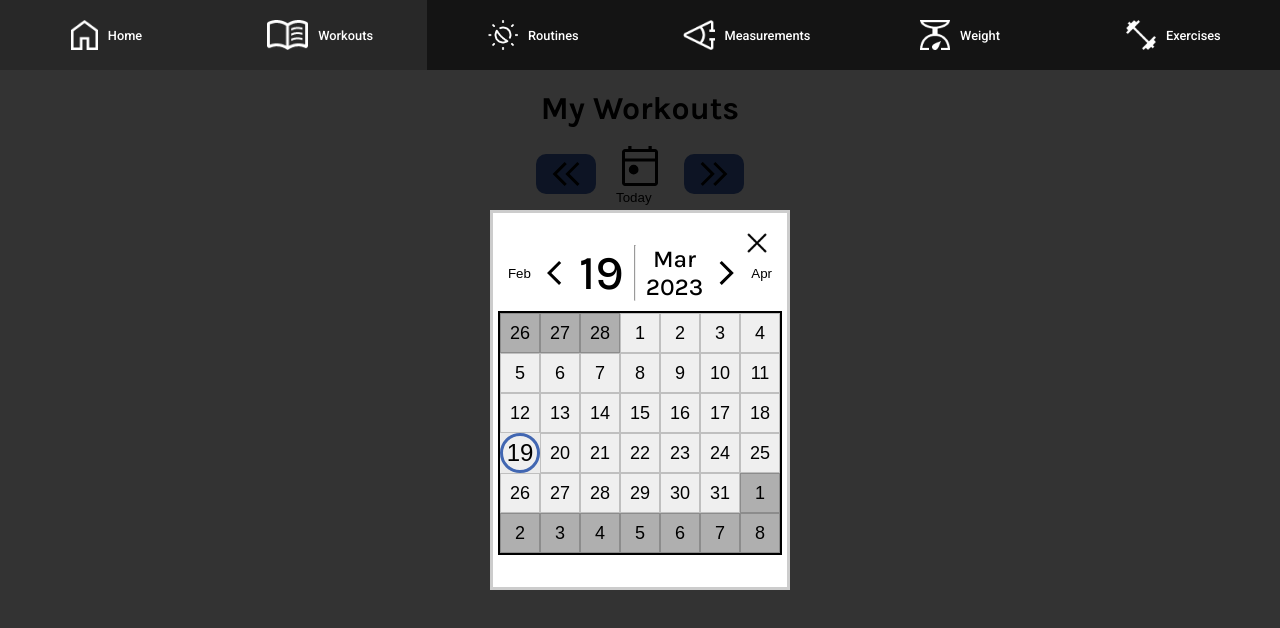
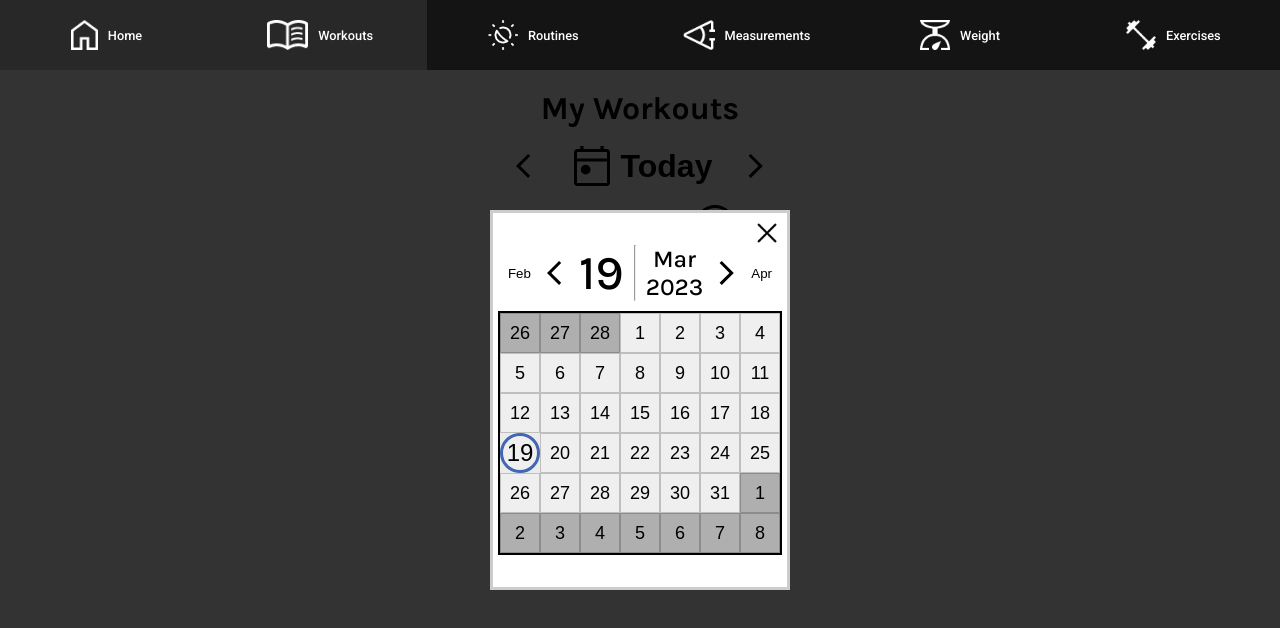
Before and after one commit to akist529/liftshark, a Vue app: page /workouts in a window 1280 px wide. Both pictures are taken after a click on the button "Today". Shown: the top 628 px of the page. Built offline with nearby package versions, Linux system fonts and the light colour scheme.

Commit message:
Change loading animation icon for exercises page

```diff
--- a/src/components/CalendarModal.vue
+++ b/src/components/CalendarModal.vue
@@ -3,9 +3,9 @@
       <div class="calendar-modal">
         <CloseButton @click="$emit('handleCalendar')" />
         <div class="calendar-ctrls">
-          <button class="calendar-btn-left" @click="$emit('changeMonthBack')">
+          <button class="calendar-btn-left" title="Last Month" @click="$emit('changeMonthBack')">
             <span>{{ months[(selectedMonth + 12 - 1) % 12] }}</span>
-            <img alt="Previous Month" :src="assetspath('./ui/chevron_left.svg')" />
+            <img alt="Last Month" :src="assetspath('./ui/chevron_left.svg')" />
           </button>
           <div class="calendar-date">
             <span>{{ selectedDate }}</span>
@@ -15,7 +15,7 @@
               <span>{{ selectedYear }}</span>
             </div>
           </div>
-          <button class="calendar-btn-right" @click="$emit('changeMonthForward')">
+          <button class="calendar-btn-right" title="Next Month" @click="$emit('changeMonthForward')">
             <img alt="Next Month" :src="assetspath('./ui/chevron_right.svg')" />
             <span>{{ months[(selectedMonth + 12 + 1) % 12] }}</span>
           </button>
--- a/src/components/LoadIcon.vue
+++ b/src/components/LoadIcon.vue
@@ -1,5 +1,9 @@
 <template>
-    <img class="loading-icon" alt="Loading" :src="assetspath('./ui/cached.webp')" />
+  <div class="loading-icon">
+    <img v-if="firstFrameShown" alt="Loading..." :src="assetspath('./ui/loading-0.webp')" />
+    <img v-if="!firstFrameShown" alt="Loading..." :src="assetspath('./ui/loading-1.webp')" />
+    <span>Loading...</span>
+  </div>
 </template>
 
 <script lang="ts">
@@ -9,25 +13,35 @@ import { defineComponent } from 'vue'
 import { fetchImages } from '@/mixins/fetchImages'
 
 export default defineComponent({
-  mixins: [fetchImages]
+  data () {
+    const firstFrameShown = true
+
+    return {
+      firstFrameShown
+    }
+  },
+  mixins: [fetchImages],
+  methods: {
+    changeIcons () {
+      this.firstFrameShown = !this.firstFrameShown
+    }
+  },
+  mounted () {
+    setInterval(this.changeIcons, 500)
+  }
 })
 </script>
 
 <style scoped lang="scss">
 .loading-icon {
-  margin: auto 0;
-  animation-name: spin-animation;
-  animation-duration: 1s;
-  animation-iteration-count: infinite;
-  animation-timing-function: linear;
-}
+  display: flex;
+  flex-direction: column;
+  justify-content: center;
+  align-items: center;
+  gap: 10px;
 
-@keyframes spin-animation {
-  from {
-    rotate: 0deg;
-  }
-  to {
-    rotate: 360deg;
+  img {
+    width: 96px;
   }
 }
 </style>
--- a/src/components/MyFooter.vue
+++ b/src/components/MyFooter.vue
@@ -4,6 +4,7 @@
         <a href="https://www.flaticon.com/free-icons/gym" target="_blank" title="gym icons">Gym icons created by Freepik - Flaticon</a>
         <a href="https://www.flaticon.com/free-icons/bench" target="_blank" title="bench icon">Bench icon created by Freepik - Flaticon</a>
         <a href="https://www.flaticon.com/free-icons/muscle" target="_blank" title="muscle icons">Muscle icons created by Anggre Tionanda - Flaticon</a>
+        <a href="https://www.flaticon.com/free-icons/workout" title="workout icons">Workout icons created by Leremy - Flaticon</a>
     </footer>
 </template>
 
--- a/src/components/buttons/CloseButton.vue
+++ b/src/components/buttons/CloseButton.vue
@@ -1,6 +1,6 @@
 <template>
     <button>
-        <img alt="Close" :src="assetspath('./ui/close.webp')" />
+        <img alt="Close" title="Close" :src="assetspath('./ui/close.webp')" />
     </button>
 </template>
 
@@ -18,8 +18,8 @@ export default defineComponent({
 <style scoped lang="scss">
 button {
     position: absolute;
-    right: 15px;
-    top: 15px;
+    right: 5px;
+    top: 5px;
 
     display: flex;
     justify-content: center;
--- a/src/components/buttons/DateButton.vue
+++ b/src/components/buttons/DateButton.vue
@@ -1,13 +1,21 @@
 <template>
     <div class="DateButton">
-        <BackButton @click="$emit('changeDateBack')" />
-        <button class="calendar-btn" @click="$emit('openCalendar')">
+        <button title="Last Month" @click="$emit('changeDateBack')">
+          <img alt="Last Month" :src="assetspath('./ui/chevron_left.svg')" />
+        </button>
+        <button class="calendar-btn" title="Change Date" @click="$emit('openCalendar')">
           <img v-if="dateIsToday()" :src="assetspath('./ui/today.svg')" />
           <img v-else :src="assetspath('./ui/calendar_month.svg')" />
-          <span v-if="dateIsToday()">Today</span>
-          <span v-else>{{ months[selectedMonth] }} {{ selectedDate }}</span>
+          <span id="today" v-if="dateIsToday()">Today</span>
+          <div v-else>
+            <span>{{ months[selectedMonth] }}</span>
+            <hr/>
+            <span>{{ selectedDate }}</span>
+          </div>
         </button>
-        <ForwardButton @click="$emit('changeDateForward')" />
+        <button title="Next Month" @click="$emit('changeDateForward')">
+          <img alt="Next Month" :src="assetspath('./ui/chevron_right.svg')" />
+        </button>
     </div>
 </template>
 
@@ -16,16 +24,9 @@
 import { defineComponent } from 'vue'
 // Import mixins
 import { fetchImages } from '@/mixins/fetchImages'
-// Import components
-import BackButton from '@/components/buttons/BackButton.vue'
-import ForwardButton from '@/components/buttons/ForwardButton.vue'
 
 export default defineComponent({
   props: ['selectedDate', 'selectedMonth', 'selectedYear', 'months', 'date'],
-  components: {
-    BackButton,
-    ForwardButton
-  },
   mixins: [fetchImages],
   methods: {
     dateIsToday () {
@@ -50,15 +51,35 @@ export default defineComponent({
 
   .calendar-btn {
     display: flex;
-    flex-direction: column;
     padding: 5px 10px;
-    background: none;
-    border: none;
-    cursor: pointer;
 
     &:hover {
       background: rgb(235,235,235);
     }
   }
+
+  button {
+    background: none;
+    border: none;
+    cursor: pointer;
+
+    display: flex;
+    justify-content: center;
+    align-items: center;
+    gap: 5px;
+
+    > div {
+      display: flex;
+      gap: 10px;
+    }
+
+    span {
+      font-size: 32px;
+    }
+
+    #today {
+      font-weight: 700;
+    }
+  }
 }
 </style>
```
Also changed, not shown: public/images/ui/loading-0.webp (added), public/images/ui/loading-1.webp (added).
